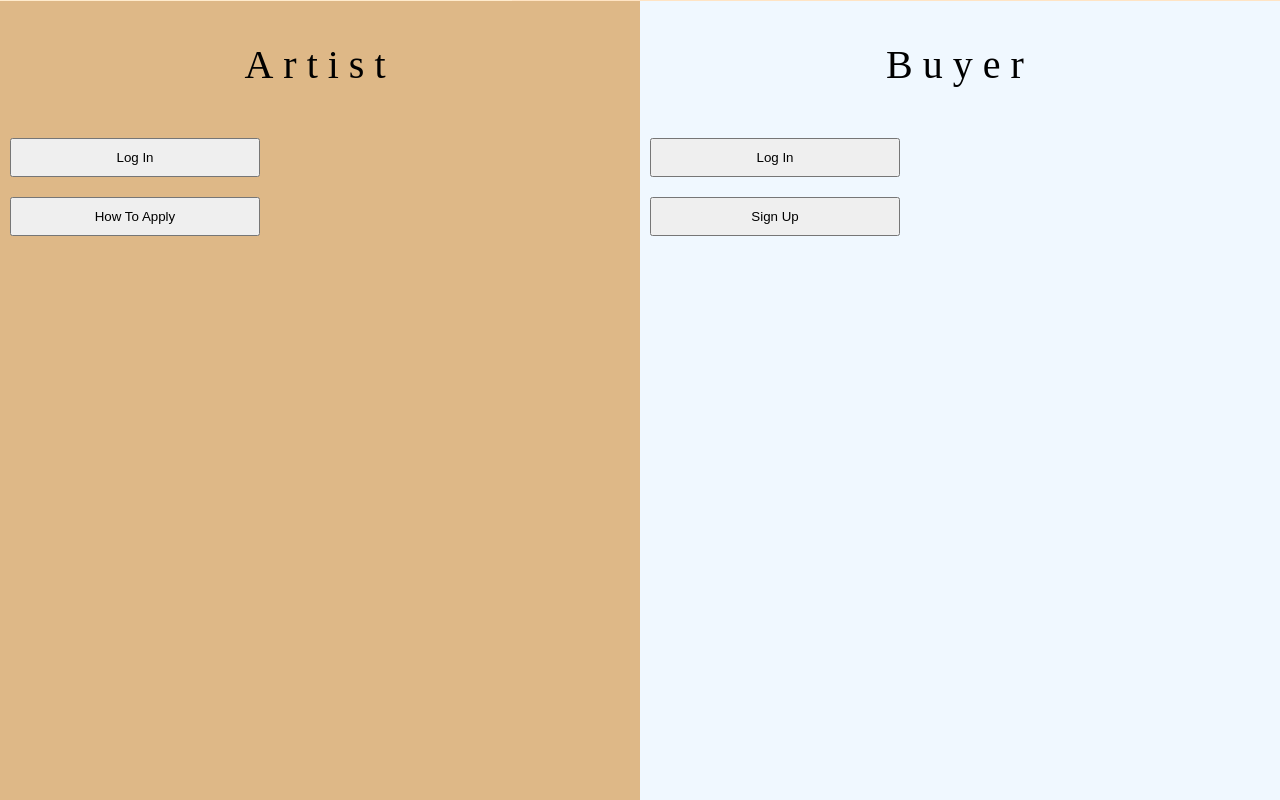
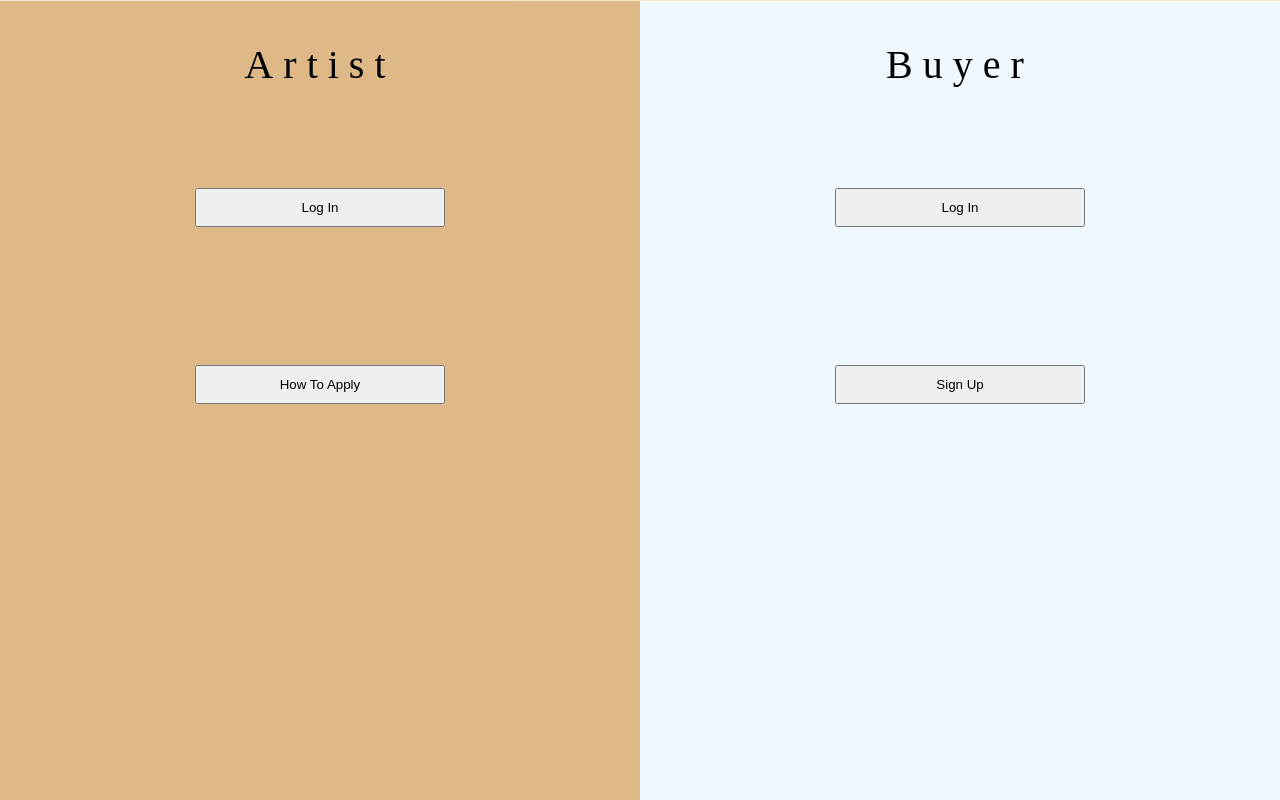
Before and after one commit to arpcadelina/ART-TOWN, a PHP site: page / in a window 1280 px wide. Shown: the part 2399-3199 px from the top of the page. Run offline with PHP 8.4, Linux system fonts and the light colour scheme.

Commit message:
added styles on buttons

```diff
--- a/styles/styles.css
+++ b/styles/styles.css
@@ -160,6 +160,12 @@
                         padding: 10px;
                         margin: 10px;
                         top: 50%;
+                    }
+
+                    .home-button-sign, .home-button-apply {
+
+                        display: block;
+                        margin: 60px auto;
                     }
 
                         /* Footer */
```
